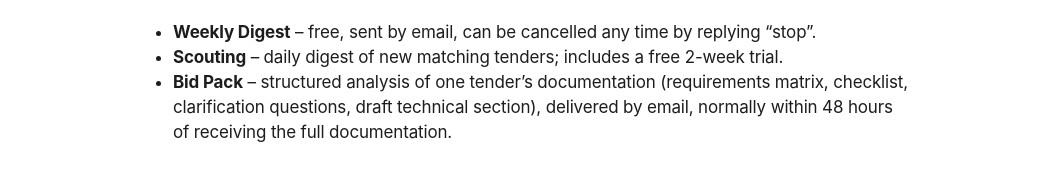
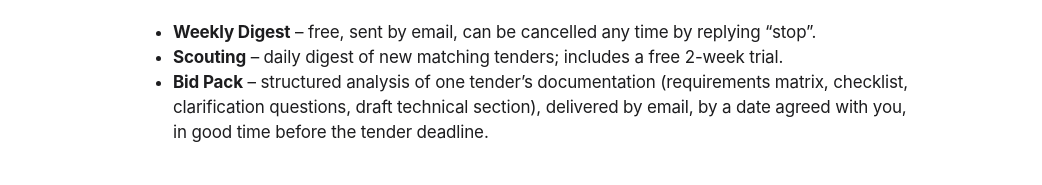
Before and after one commit to TomnakNakatomi/byzform.com, a plain HTML site: page terms.html in a window 1280 px wide. Shown: the part 582-767 px from the top of the page, without its empty margins (119-1161 px from the left). Drawn offline with Linux system fonts and the light colour scheme.

Commit message:
Remove 48h claims (terms.html)

```diff
--- a/terms.html
+++ b/terms.html
@@ -12,7 +12,7 @@
 <ul>
 <li><b>Weekly Digest</b> – free, sent by email, can be cancelled any time by replying “stop”.</li>
 <li><b>Scouting</b> – daily digest of new matching tenders; includes a free 2-week trial.</li>
-<li><b>Bid Pack</b> – structured analysis of one tender’s documentation (requirements matrix, checklist, clarification questions, draft technical section), delivered by email, normally within 48 hours of receiving the full documentation.</li>
+<li><b>Bid Pack</b> – structured analysis of one tender’s documentation (requirements matrix, checklist, clarification questions, draft technical section), delivered by email, by a date agreed with you, in good time before the tender deadline.</li>
 </ul>
 <h2>3. Ordering and payment</h2>
 <p>All paid services are paid in advance by invoice and bank transfer; no payment card is collected. Scouting is a monthly subscription: after the free trial, each month is paid in advance. A Bid Pack is paid in advance when ordered. Pilot clients get 50% off Scouting for the first 3 months. Prices are in EUR and exclude VAT. Scouting can be cancelled at any time with effect from the next month; there is no minimum term.</p>
```
